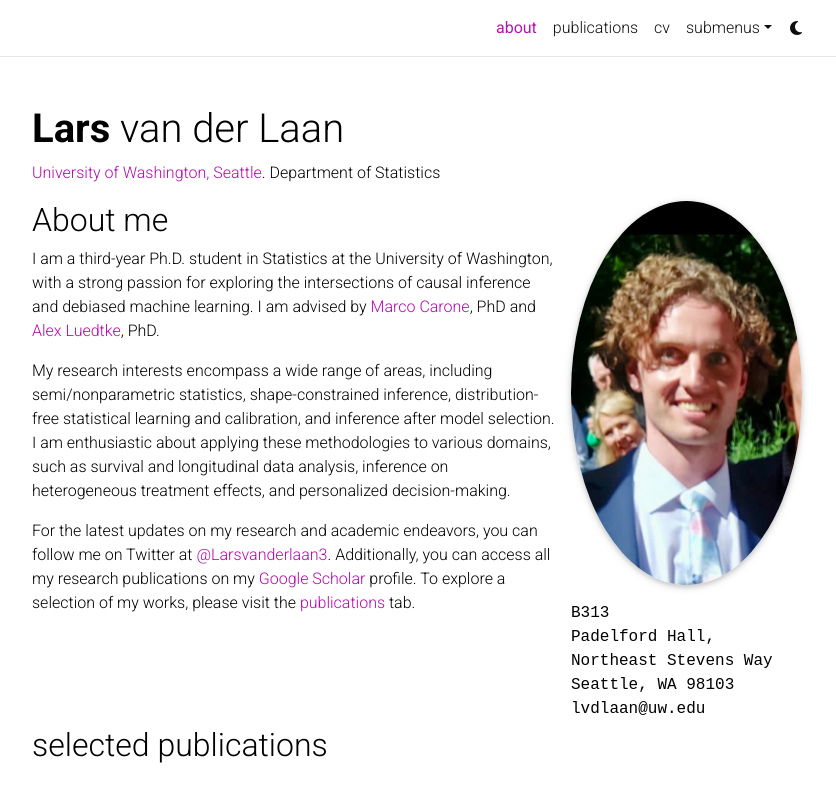
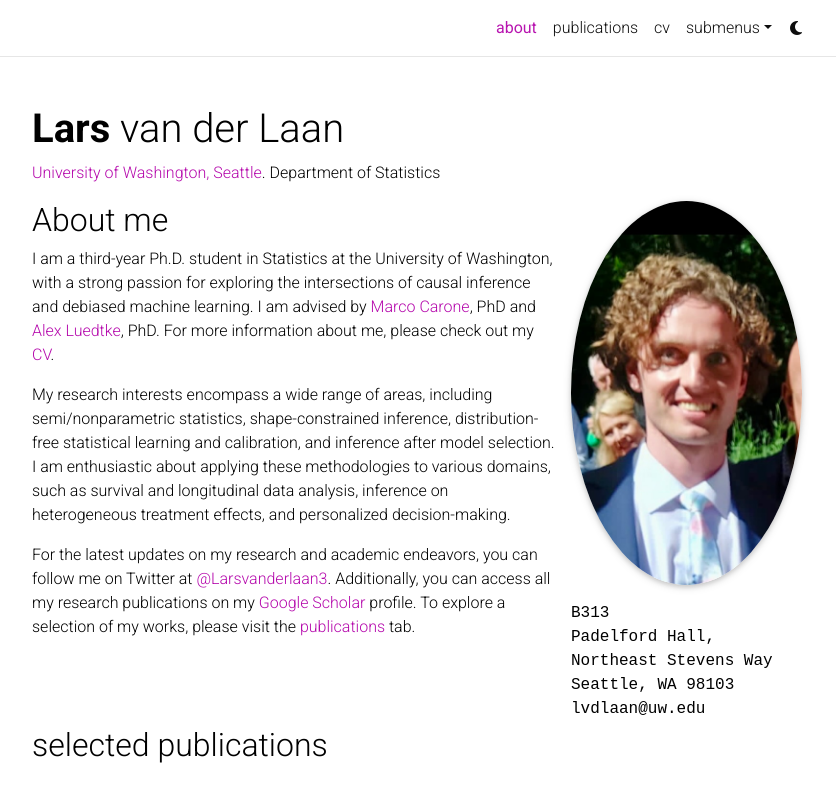
Before and after one commit to Larsvanderlaan/Larsvanderlaan.github.io, a Jekyll site: the page built from _pages/about.md, in a window 1280 px wide and 1082 px high, cut to the strip 0-793 px from the top of the window. Shown: the whole strip, without its empty margins (223-1059 px from the left). Built offline with Jekyll 4.4.1, drawn with Linux system fonts in a browser that asks for light colours; full-size pictures stand in for the smaller copies a plugin makes; comment, search, counter and statistics services are not loaded; a style sheet for code colours, icons or effects is not loaded.

Commit message:
finalizing website

```diff
--- a/_pages/about.md
+++ b/_pages/about.md
@@ -22,7 +22,7 @@
 
 ## About me
 
-I am a third-year Ph.D. student in Statistics at the University of Washington, with a strong passion for exploring the intersections of causal inference and debiased machine learning. I am advised by [Marco Carone](http://faculty.washington.edu/mcarone/about.html), PhD and [Alex Luedtke](http://www.alexluedtke.com), PhD.
+I am a third-year Ph.D. student in Statistics at the University of Washington, with a strong passion for exploring the intersections of causal inference and debiased machine learning. I am advised by [Marco Carone](http://faculty.washington.edu/mcarone/about.html), PhD and [Alex Luedtke](http://www.alexluedtke.com), PhD. For more information about me, please check out my [CV](https://larsvanderlaan.github.io/cv/).
 
 
 My research interests encompass a wide range of areas, including semi/nonparametric statistics, shape-constrained inference, distribution-free statistical learning and calibration, and inference after model selection. I am enthusiastic about applying these methodologies to various domains, such as survival and longitudinal data analysis, inference on heterogeneous treatment effects, and personalized decision-making.
```
